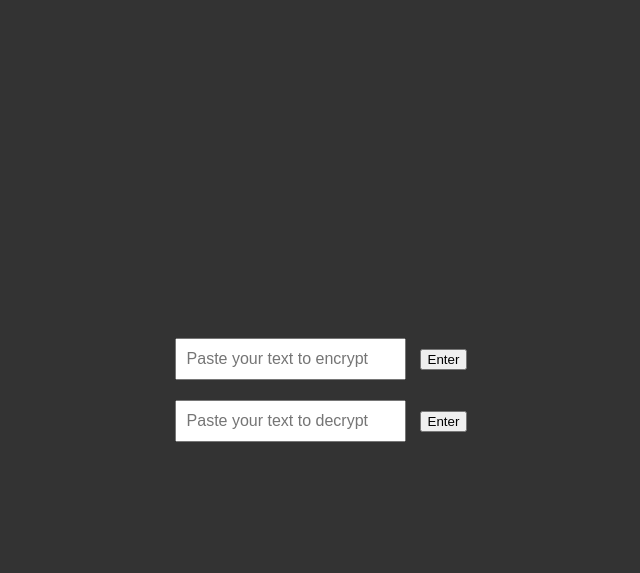
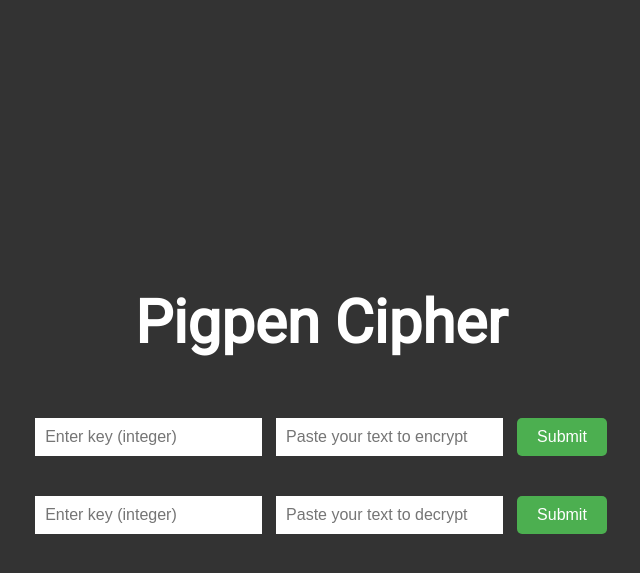
Before and after one commit to SzymonWegrzynek/PigpenCipher, a Flask app: page / in a window 1280 px wide. Shown: the top 573 px of the page, without its empty margins (319-959 px from the left). Run offline with Flask 3, Linux system fonts and the light colour scheme; parts of the project's set-up code (start-up, migrations or seed data) failed here and were passed over; some web fonts are replaced.

Commit message:
miej więcej jako tako wszystko działa

```diff
--- a/app.py
+++ b/app.py
@@ -1,5 +1,3 @@
-from main import encrypt
-from main import decrypt
 from flask import Flask
 from flask import render_template
 
--- a/main.py
+++ b/main.py
@@ -2,20 +2,25 @@ enc = ['a', 'ą', 'b', 'c', 'ć', 'd', 'e', 'ę', 'f', 'g', 'h', 'i', 'j', 'k',
 dec = ['⁅', '⁆', '<', '>', '⌈', '⌉', '«', '»', '⌊', '⌋', '⟨', '⟩', '⟦', '⟧', '⟪', '⟫', '⟬', '⟭', '‡', '¶', '⁋', '⁕', '‣', '⁌', '⁜', '※', '♪', '✕', '⌀', '⏕', '⏔', '⁒', '‽', '⸘']
 
 
-key = int(input())
+def encrypt(text):
+    text = str(text.lower())
+    pigpen_text = ""
+    # key_for_enc = (key // (key * 8))**2
+    for i in text:
+        if i in dec:
+            pigpen_text += enc[dec.index(i)]
+        else:
+            pigpen_text += i
+    return pigpen_text
 
 
-def encrypt(text):
-    text = text.lower()
+def decrypt(pigpen_text):
+    pigpen_text = str(pigpen_text.lower())
     text = ""
-    key_for_enc = (key // (key * 8))**2
-    for i in text:
-        if (ord(i) - key_for_enc < 98):
-            text += chr(ord(i) - key_for_enc + key)
+    # key_for_enc = (key // (key * 8))**2
+    for i in pigpen_text:
+        if i in enc:
+            text += dec[enc.index(i)]
         else:
-            text += chr(ord(text) - key_for_enc)
+            text += i
     return text
-
-
-def decrypt():
-    pass
--- a/static/style.css
+++ b/static/style.css
@@ -11,13 +11,34 @@ body {
   height: 100vh;
 }
 
+h1 {
+  font-size: 60px;
+}
+
 form {
   text-align: center;
+  margin-top: 20px;
   margin-bottom: 20px;
 }
 
 input {
+  border: none;
+  outline: none;
   padding: 10px;
   font-size: 16px;
   margin-right: 10px;
 }
+
+button {
+  padding: 10px 20px;
+  font-size: 16px;
+  background-color: #4caf50;
+  color: #fff;
+  border: none;
+  border-radius: 5px;
+  cursor: pointer;
+}
+
+button:hover {
+  background-color: #45a049;
+}
--- a/templates/index.html
+++ b/templates/index.html
@@ -13,13 +13,16 @@
     <title>PigpenCipher</title>
   </head>
   <body>
+    <h1>Pigpen Cipher</h1>
     <form action="" method="">
+      <input type="text" placeholder="Enter key (integer)" />
       <input type="text" placeholder="Paste your text to encrypt" />
-      <button type="submit">Enter</button>
+      <button type="submit">Submit</button>
     </form>
     <form action="" method="">
+      <input type="text" placeholder="Enter key (integer)" />
       <input type="text" placeholder="Paste your text to decrypt" />
-      <button type="submit">Enter</button>
+      <button type="submit">Submit</button>
     </form>
   </body>
 </html>
```
